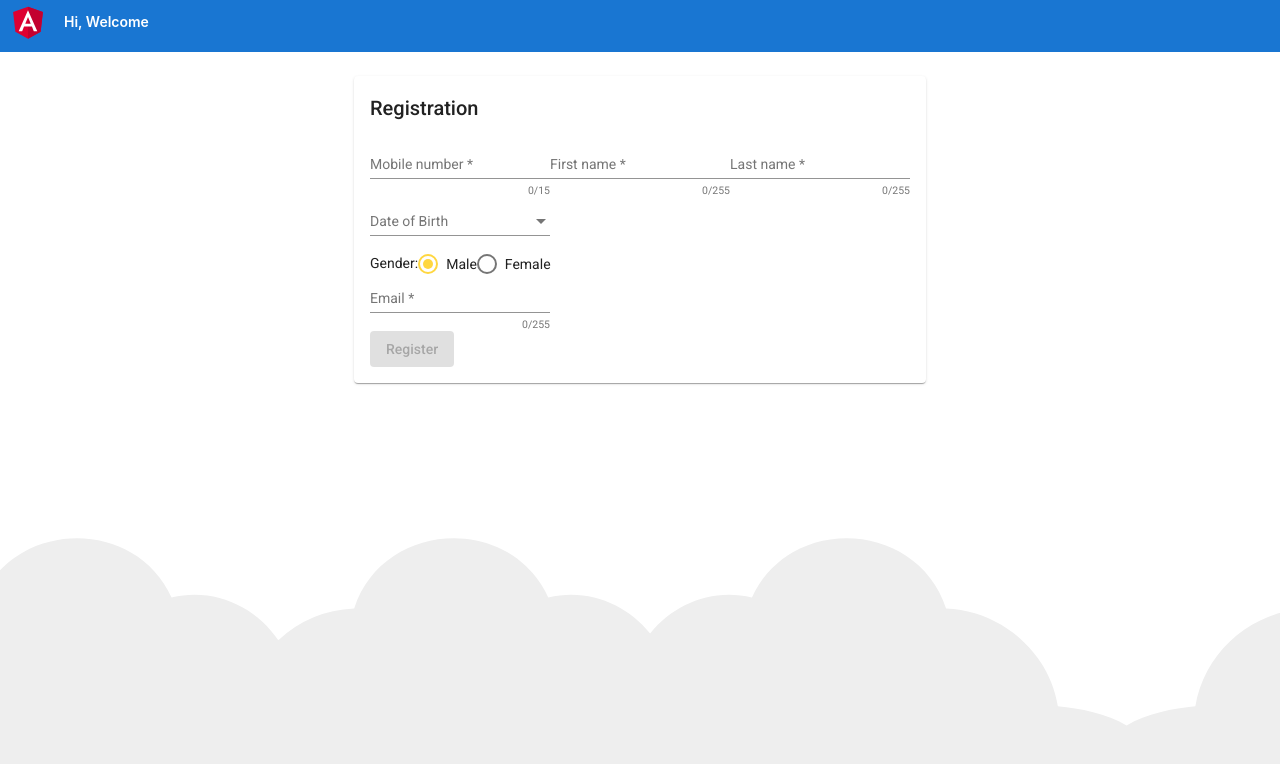
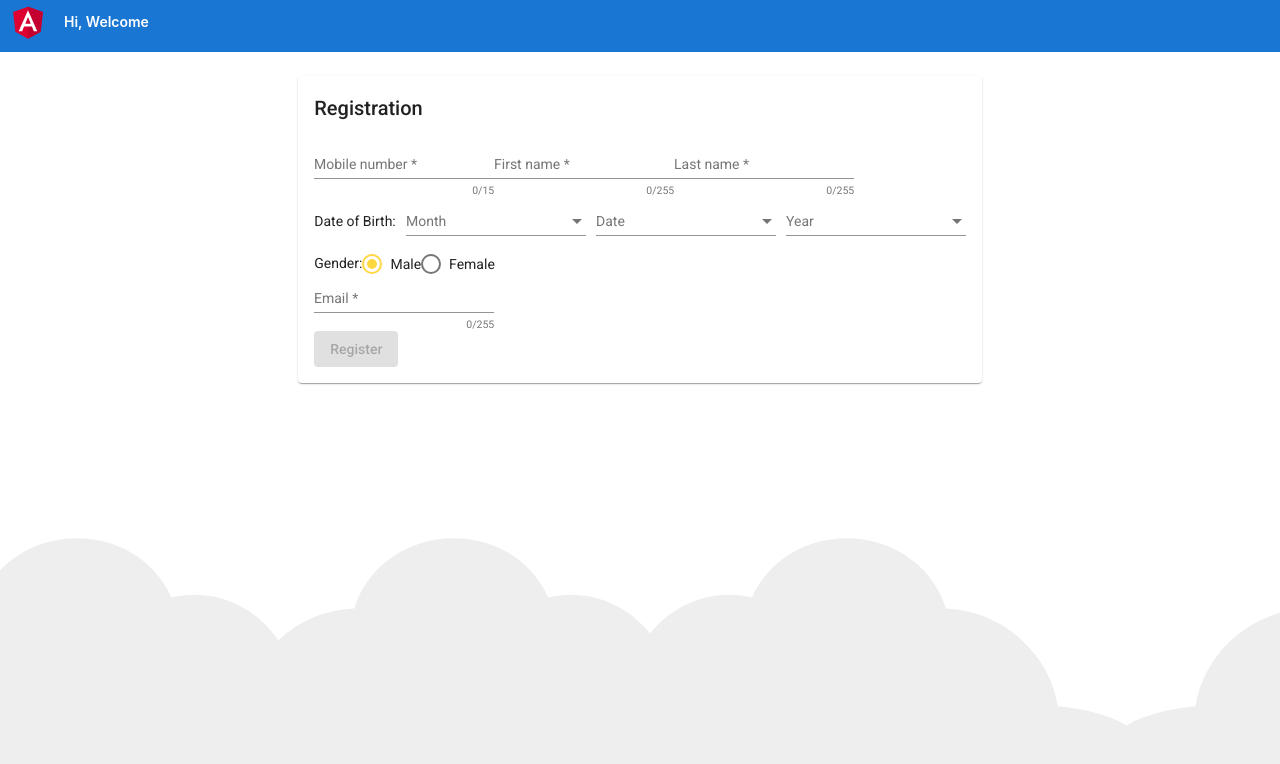
Before and after one commit to regiepahlewi/angular-dynamic-form, an Angular app: page / in a window 1280 px wide. Shown: the top 764 px of the page. Built offline with nearby package versions, Linux system fonts and the light colour scheme.

Commit message:
dob integration

```diff
--- /dev/null
+++ b/src/app/shared/dob/dob.component.css
@@ -0,0 +1,6 @@
+.pr-10 {
+  padding-right: 10px;
+}
+.pl-10 {
+  padding-left: 10px;
+}
--- a/src/app/shared/dob/dob.component.html
+++ b/src/app/shared/dob/dob.component.html
@@ -1,10 +1,18 @@
-<div class="col-sm-12">
-    <mat-form-field class="full-width" [formGroup]="group">
-      <mat-select [required]="required" [placeholder]="field.label" [formControlName]="field.name">
-      <mat-option *ngFor="let item of field.options" [value]="item.KEY">{{item.VALUE}}</mat-option>
-      </mat-select>
-      <ng-container *ngFor="let validation of field.validations;" ngProjectAs="mat-error">
-      <mat-error *ngIf="group.get(field.name).hasError(validation.name)">{{validation.message}}</mat-error>
-      </ng-container>
-    </mat-form-field>
-  </div>
+<div class="full-width">
+  <label class="radio-label-padding">{{field.label}}:</label>
+  <mat-form-field class="pl-10 pr-10">
+    <mat-select [placeholder]="'Month'" [disabled]="field.disabled" [(value)]="selectedMonth" (selectionChange)="getValueDob()">
+      <mat-option *ngFor="let item of month" [value]="item.key">{{item.value}}</mat-option>
+    </mat-select>
+  </mat-form-field>
+  <mat-form-field class="pr-10">
+    <mat-select [placeholder]="'Date'" [disabled]="field.disabled" [(value)]="selectedDay" (selectionChange)="getValueDob()">
+      <mat-option *ngFor="let item of day" [value]="item.key">{{item.value}}</mat-option>
+    </mat-select>
+  </mat-form-field>
+  <mat-form-field class="">
+    <mat-select [placeholder]="'Year'" [disabled]="field.disabled" [(value)]="selectedYear" (selectionChange)="getValueDob()">
+      <mat-option *ngFor="let item of year" [value]="item.key">{{item.value}}</mat-option>
+    </mat-select>
+  </mat-form-field>
+</div>
--- a/src/app/shared/dob/dob.component.scss
+++ b/src/app/shared/dob/dob.component.scss
@@ -0,0 +1,7 @@
+.pr-10 {
+    padding-right: 10px;
+}
+
+.pl-10 {
+    padding-left: 10px;
+}
--- a/src/app/shared/dob/dob.component.ts
+++ b/src/app/shared/dob/dob.component.ts
@@ -12,10 +12,50 @@ export class DobComponent implements OnInit {
   field: IField;
   group: FormGroup;
   required: boolean;
+  day = [
+    { key: '01', value: 1 },
+    { key: '02', value: 2 },
+    { key: '03', value: 3 },
+    { key: '04', value: 4 },
+    { key: '05', value: 5 },
+  ];
+
+  month = [
+    { key: '01', value: 'January' },
+    { key: '02', value: 'February' },
+    { key: '03', value: 'March' },
+    { key: '05', value: 'April' },
+    { key: '06', value: 'May' },
+  ];
+
+  year = [
+    { key: '2009', value: 2009 },
+    { key: '2010', value: 2010 },
+    { key: '2011', value: 2011 },
+    { key: '2012', value: 2012 },
+    { key: '2013', value: 2013 },
+  ];
+
+  selectedDay: string;
+  selectedMonth: string;
+  selectedYear: string;
 
   constructor() { }
 
   ngOnInit(): void {
+    if (this.group.controls[this.field.name].value !== null) {
+      this.selectedYear = this.group.controls[this.field.name].value.split('-')[0];
+      this.selectedMonth = this.group.controls[this.field.name].value.split('-')[1];
+      this.selectedDay = this.group.controls[this.field.name].value.split('-')[2];
+    }
   }
 
+  getValueDob() {
+    this.field.value = (this.selectedDay && this.selectedMonth && this.selectedYear)
+      ? this.selectedYear + '-' + this.selectedMonth + '-' + this.selectedDay : null;
+    this.group.controls[this.field.name].setValue(this.field.value);
+  }
+
+
+
 }
```
